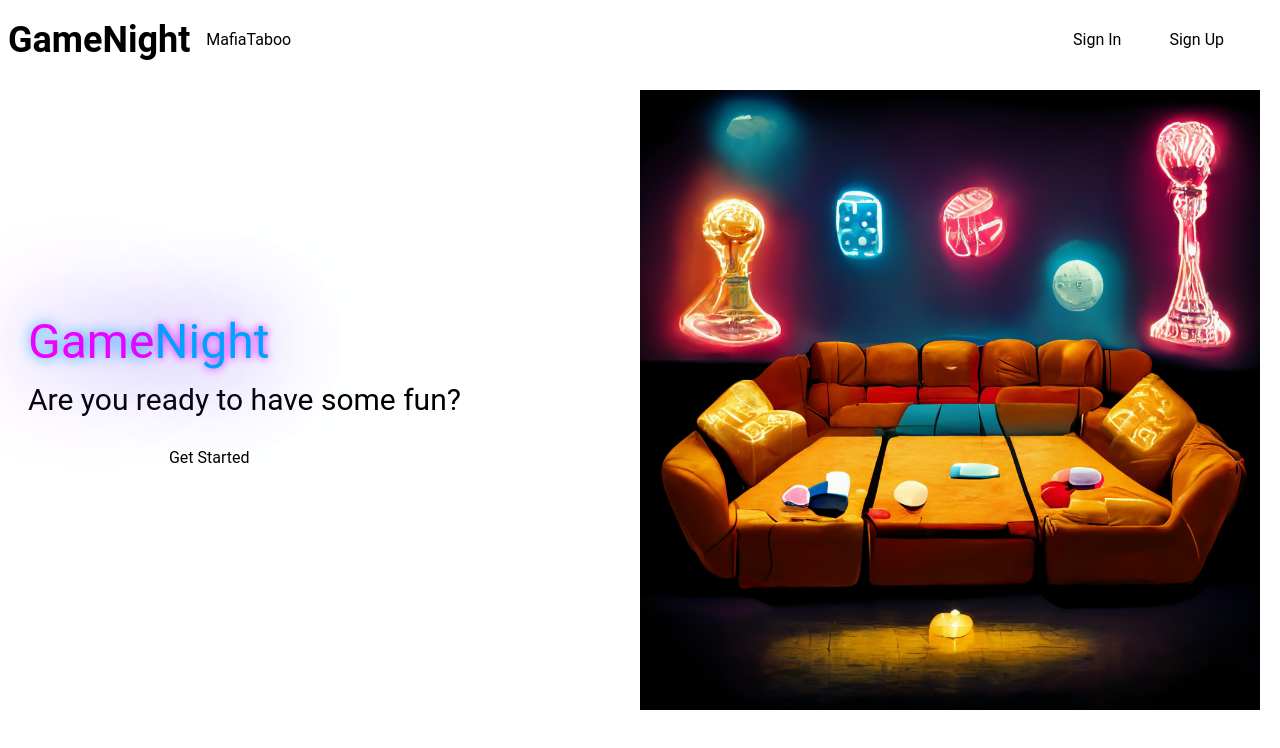
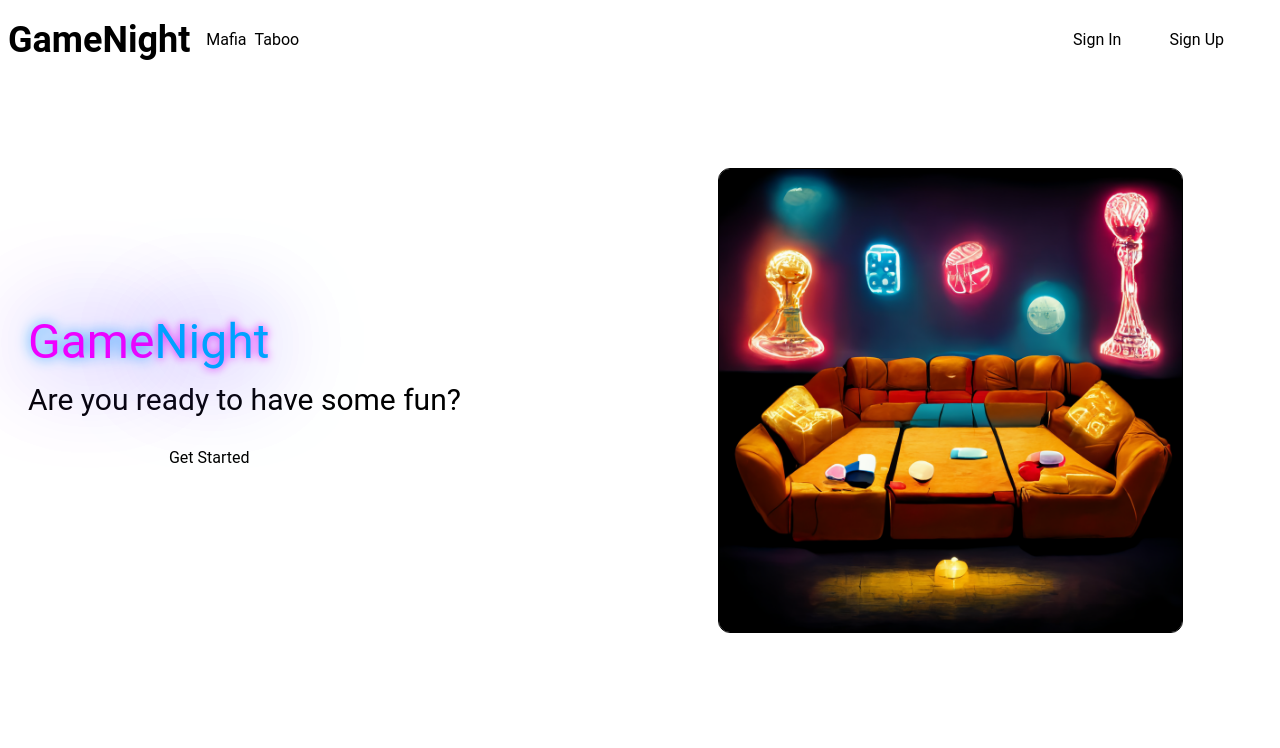
Before and after one commit to snipergz/GameNight, a React (Create React App) app in the folder frontend/: page / in a window 1280 px wide. Shown: the top 748 px of the page. Built offline with nearby package versions, Linux system fonts and the light colour scheme.

Commit message:
Hero and Navbar Update

```diff
--- a/frontend/src/components/Hero.jsx
+++ b/frontend/src/components/Hero.jsx
@@ -21,7 +21,7 @@ const Hero = () => {
               <button className='py-3 px-6 sm:w-[60%]'>Get Started</button>
             </div>
             <div className=''>
-              <img className='w-full' src={gameCouch} alt="" />
+              <img className='w-[75%] mx-auto border rounded-xl' src={gameCouch} alt="" />
             </div>
         </div>
     </div>
--- a/frontend/src/components/Navbar.jsx
+++ b/frontend/src/components/Navbar.jsx
@@ -11,7 +11,7 @@ const Navbar = () => {
             <div className='flex items-center'>
             <Link className='text-3xl font-bold mr-4 sm:text-4xl' to='/'>GameNight</Link>
                 <ul className='hidden md:flex'>
-                    <Link to='/mafia'>Mafia</Link>
+                    <Link className='mr-2' to='/mafia'>Mafia</Link>
                     <Link to='/taboo'>Taboo</Link>
                 </ul>
             </div>
```
